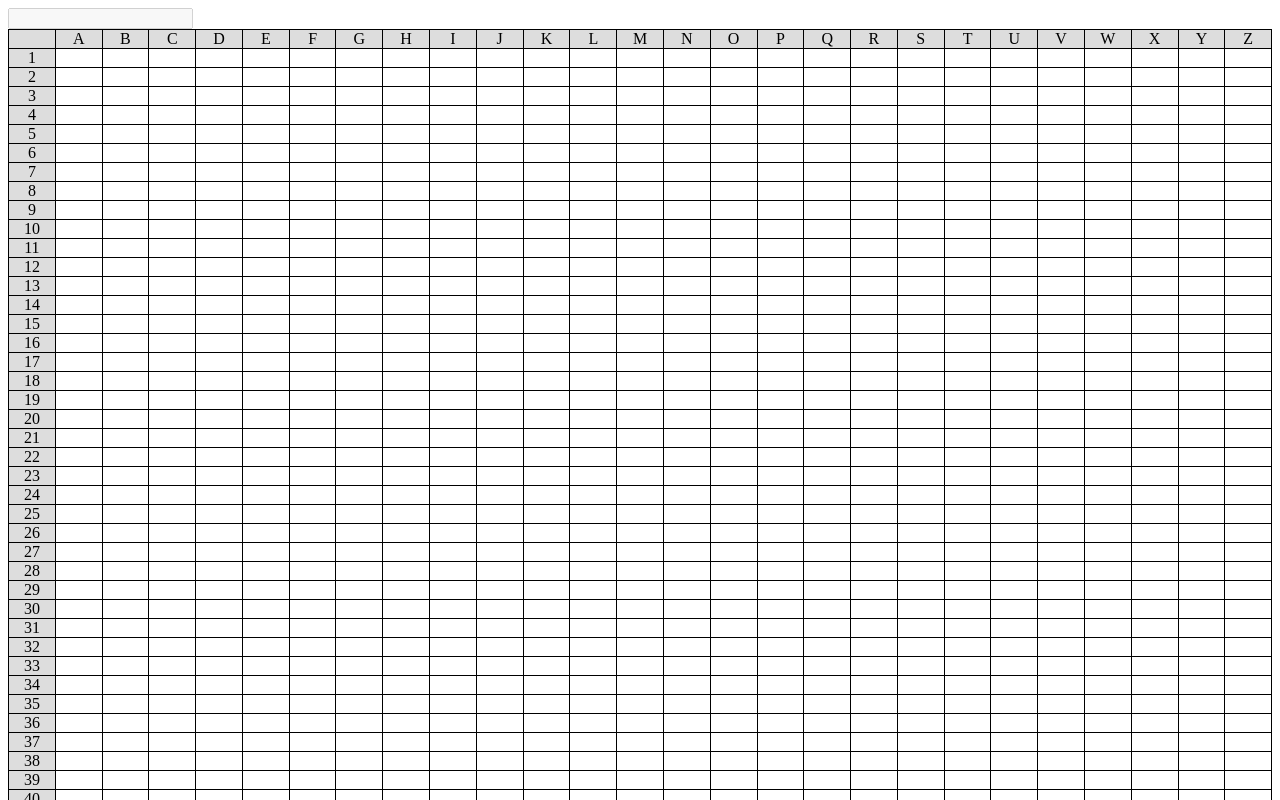
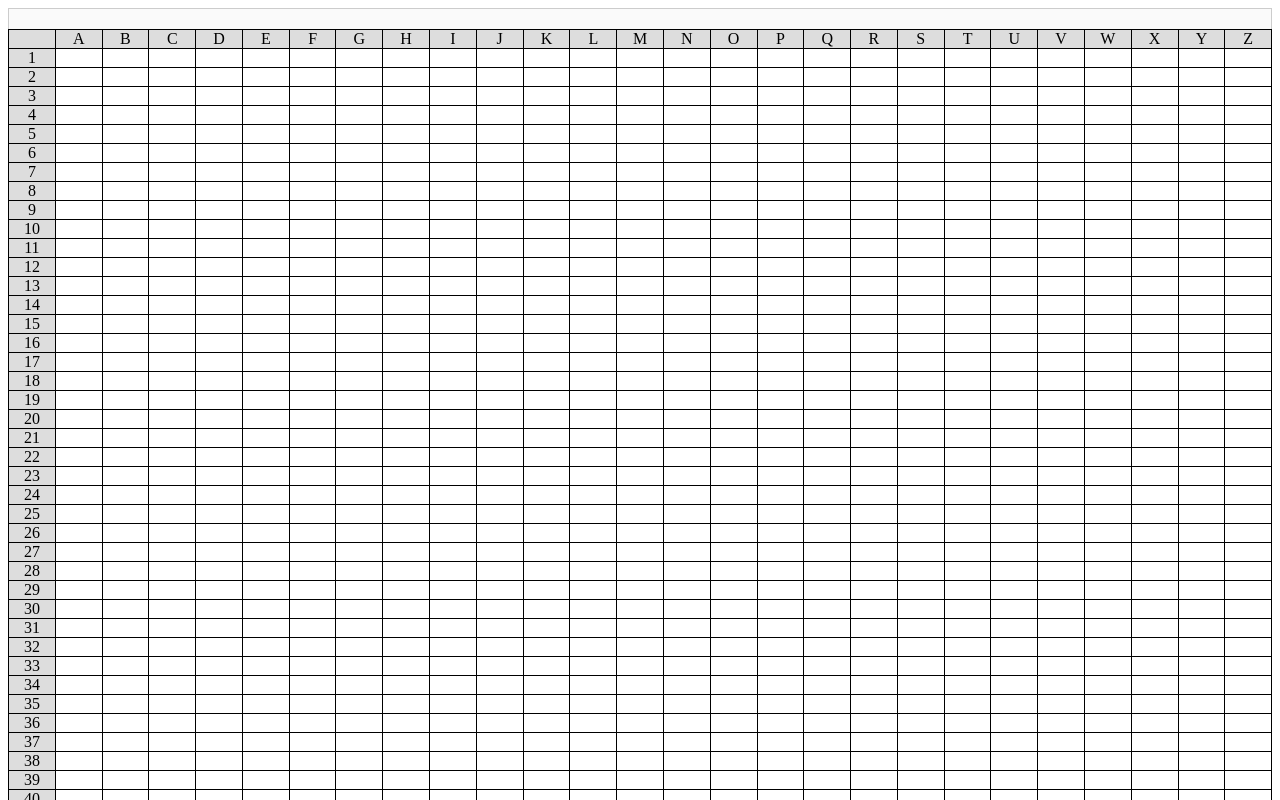
Before and after one commit to davidbalbert/spreadsheet.js, a React app: page / in a window 1280 px wide. Shown: the top 800 px of the page. Built offline with nearby package versions, Linux system fonts and the light colour scheme.

Commit message:
Style form input

```diff
--- a/src/FormulaEditor.js
+++ b/src/FormulaEditor.js
@@ -1,4 +1,5 @@
 import React, { Component } from 'react';
+import './FormulaEditor.scss'
 
 class FormulaEditor extends Component {
   handleInputChange = (e) => {
@@ -12,6 +13,7 @@ class FormulaEditor extends Component {
     return (
       <div className="formula-editor">
         <input
+          className="formula-editor__input"
           disabled={!selection}
           onChange={this.handleInputChange}
           value={value}
--- /dev/null
+++ b/src/FormulaEditor.scss
@@ -0,0 +1,16 @@
+.formula-editor {
+  display: flex;
+}
+
+.formula-editor__input {
+  flex: 1;
+  border-top: 1px solid #ccc;
+  border-left: 1px solid #ccc;
+  border-right: 1px solid #ccc;
+  border-bottom: none;
+  font-size: 1rem;
+
+  &:focus {
+    outline: none;
+  }
+}
--- a/src/Spreadsheet.scss
+++ b/src/Spreadsheet.scss
@@ -1,4 +1,9 @@
+body {
+  margin: 0;
+}
+
 .spreadsheet {
+  margin: 8px;
 }
 
 .spreadsheet__row {
@@ -10,6 +15,7 @@
   border-top: 1px solid black;
   border-left: 1px solid black;
   width: 50px;
+  flex: 1;
   text-align: center;
 
   &:last-child {
```
